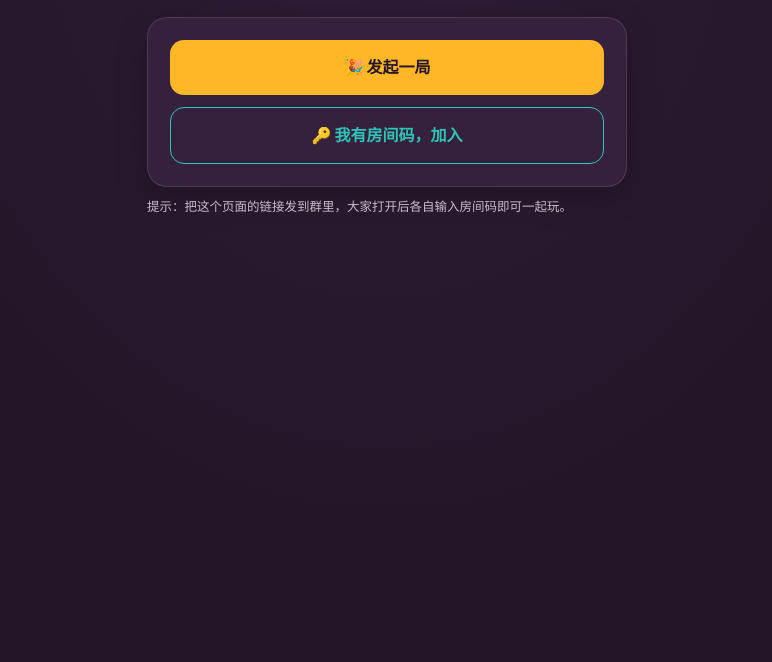
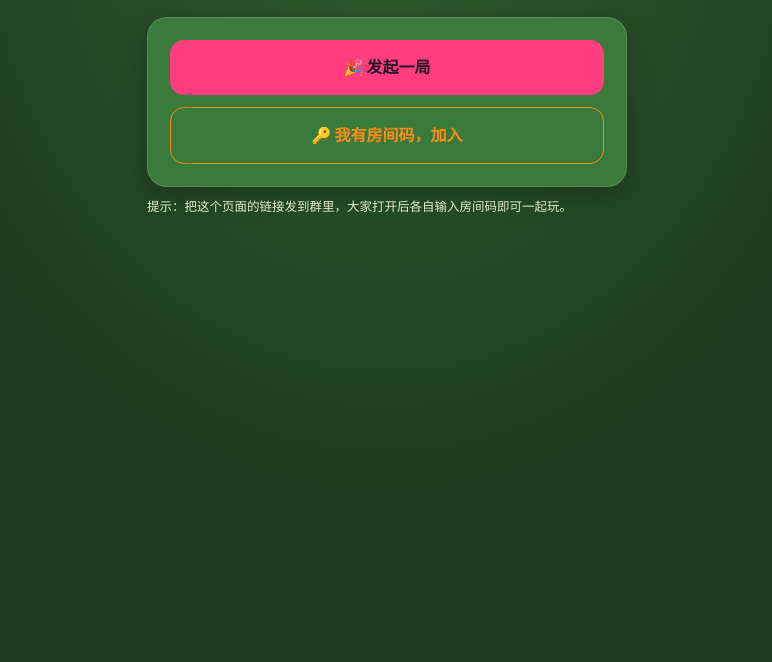
Before and after one commit to 241irisway/icebreaker-game, a plain HTML site: page index.html in a window 1280 px wide. Shown: the part 138-800 px from the top of the page, without its empty margins (253-1025 px from the left). Drawn offline with Linux system fonts and the light colour scheme.

Commit message:
Update index.html

```diff
--- a/index.html
+++ b/index.html
@@ -8,16 +8,16 @@
 <link href="https://fonts.googleapis.com/css2?family=Baloo+2:wght@500;600;700;800&family=Inter:wght@400;500;600;700&display=swap" rel="stylesheet">
 <style>
   :root{
-    --bg: #241629;
-    --bg-soft: #2f1d36;
-    --card: #35213d;
-    --gold: #FFB627;
-    --teal: #2EC4B6;
-    --coral: #FF6B6B;
-    --text: #F4EDE4;
-    --text-dim: #C9BCC9;
-    --line: rgba(244,237,228,0.12);
-  }
+  --bg: #1D3B1D;
+  --bg-soft: #2E5E2E;
+  --card: #3A7A3A;
+  --gold: #FF3D7F;
+  --teal: #FF8C1A;
+  --coral: #FFD23F;
+  --text: #FFFFFF;
+  --text-dim: #DCEDC8;
+  --line: rgba(255,255,255,0.15);
+}
   *{box-sizing:border-box;}
   html,body{margin:0;padding:0;}
   body{
```
